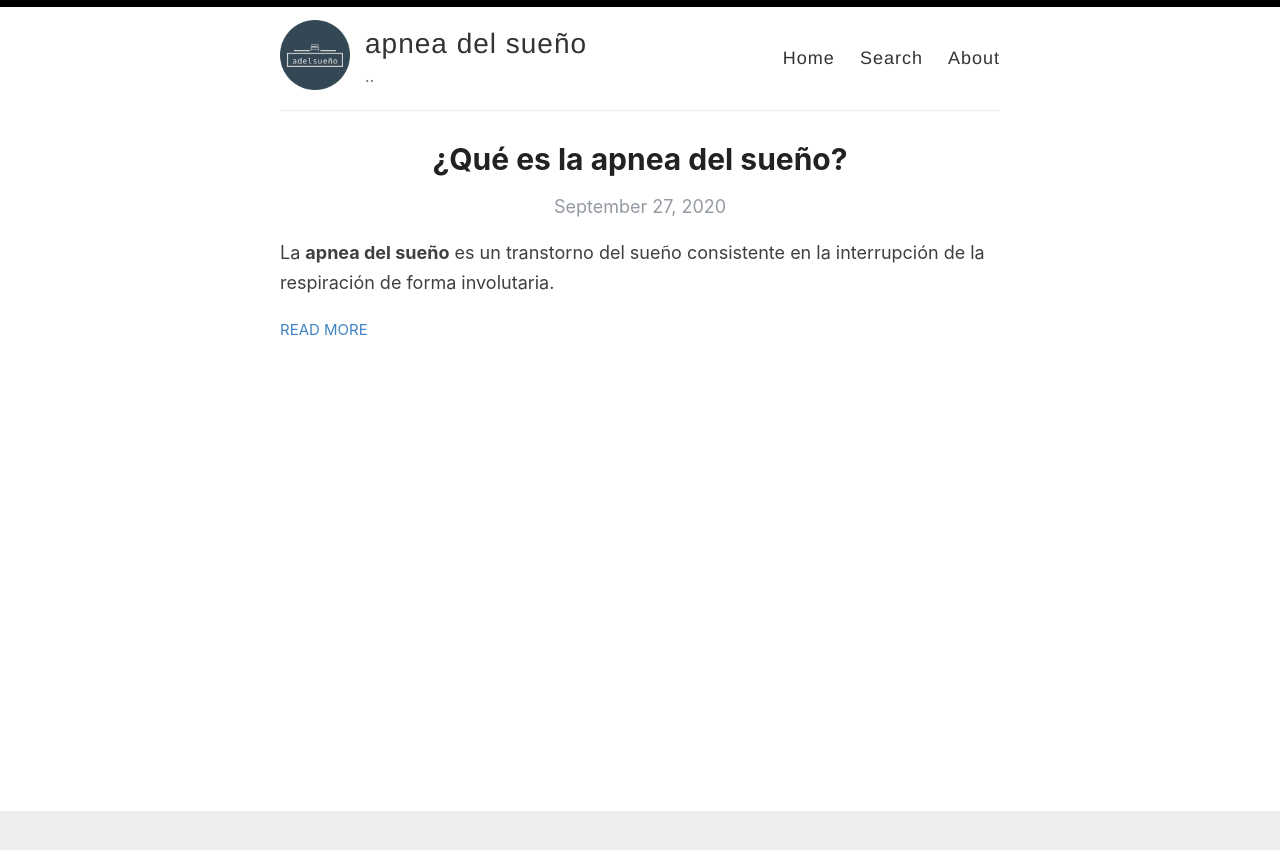
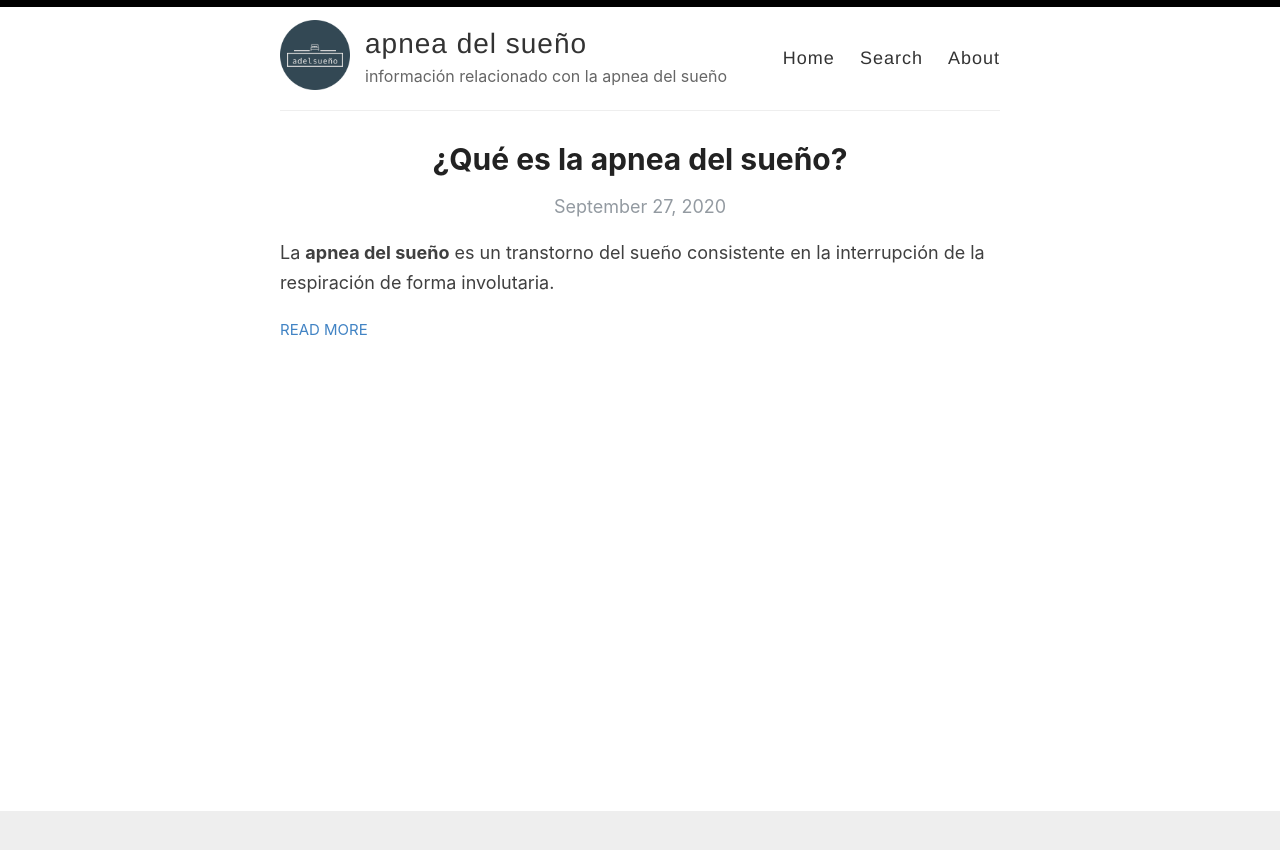
Before and after one commit to adelsueno/adelsueno.github.io, a Jekyll site: the page built from index.html, in a window 1280 px wide. Shown: the top 850 px of the page. Built offline with Jekyll 4.4.1, drawn with Linux system fonts in a browser that asks for light colours; the list of posts is cut into pages by our own code.

Commit message:
Update _config.yml

```diff
--- a/_config.yml
+++ b/_config.yml
@@ -9,7 +9,7 @@ name: apnea del sueño
 author:
 
 # Short bio or description (displayed in the header)
-description: ..
+description: información relacionado con la apnea del sueño
 
 # URL of your avatar or profile pic (you could use your GitHub profile pic)
 avatar: /images/circle-cropped.png
```
